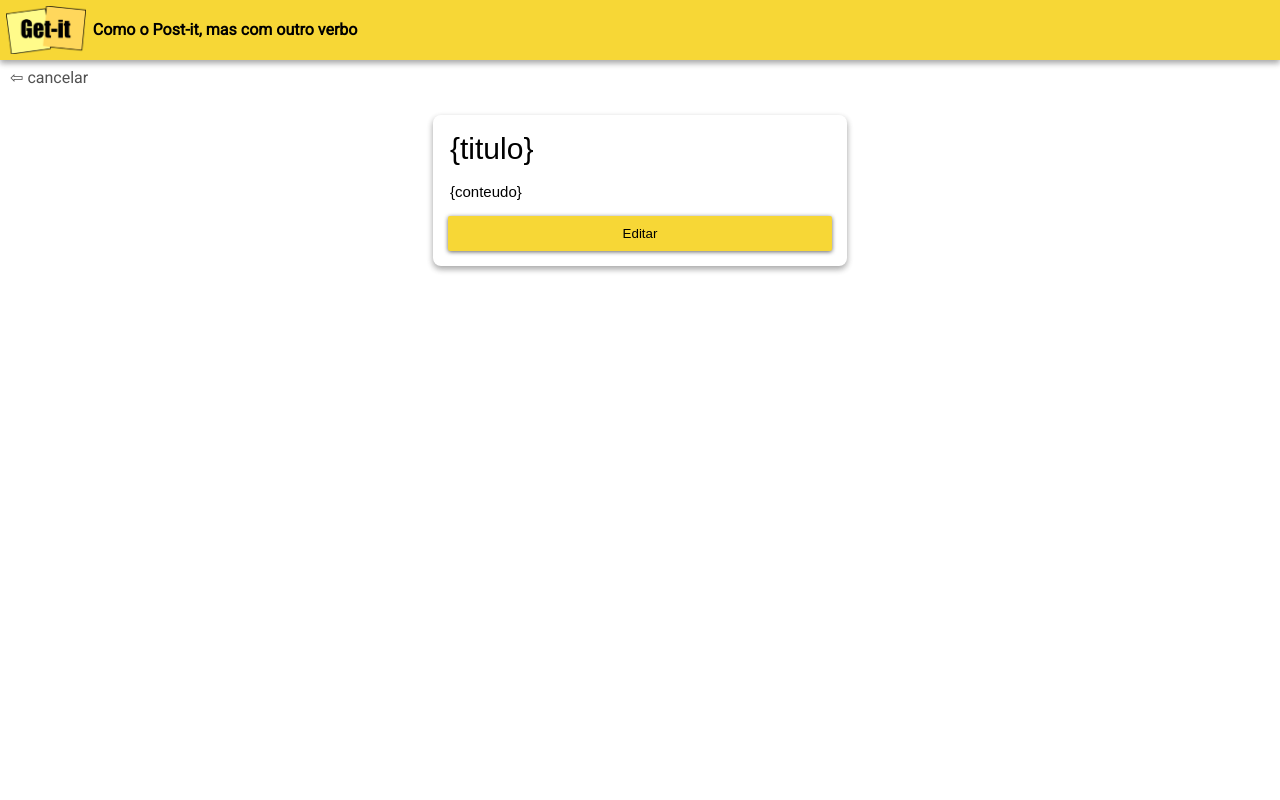
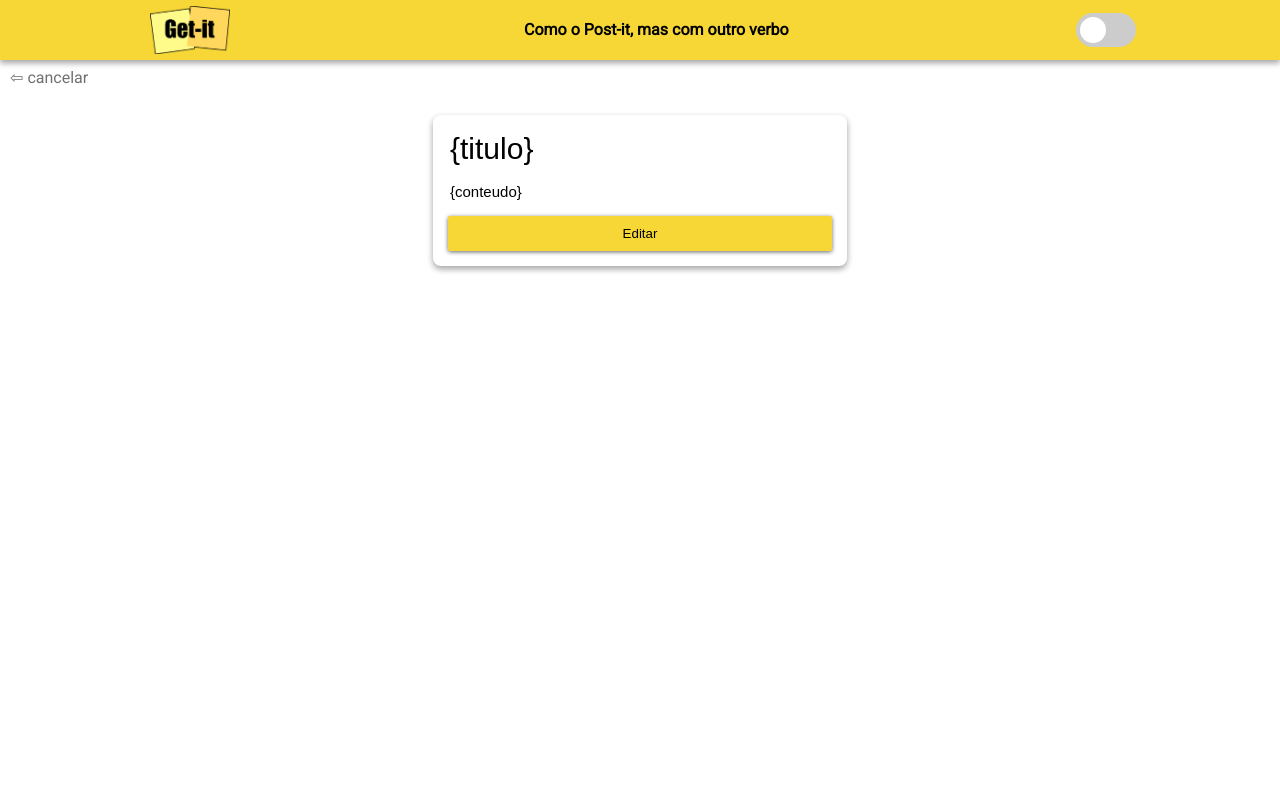
Before and after one commit to brnoschsaloli/projeto1A, a Python web app: template templates/edit.html in a window 1280 px wide. Run offline with Jinja, Linux system fonts and the light colour scheme; the template is opened without the code that fills it, so the values that code supplies are empty; some libraries are stand-ins or nearby versions.

Commit message:
darkmode

```diff
--- a/templates/edit.html
+++ b/templates/edit.html
@@ -19,15 +19,20 @@
   </head>
 
   <body>
-    <div class="appbar">
+    <div id="appbar" class="appbar">
       <img src="../img/logo-getit.png" class="logo" />
       <span class="subtitle">Como o Post-it, mas com outro verbo</span>
+      <label class="switch">
+        <input id="dark-button" type="checkbox" >
+        <span class="slider round"></span>
+      </label>
     </div>
     <main class="container">
       <!-- method="post" foi removido apenas para o exemplo funcionar sem o servidor -->
-      <a style="display: flex; justify-content: flex-start; padding: 10px; color: #515151; text-decoration: none;" href="../">&#8678; cancelar</a>
+      <a style="display: flex; justify-content: flex-start; padding: 10px; color: #717171; text-decoration: none;" href="../">&#8678; cancelar</a>
       <form class="form-card" method="post">
         <input
+          id="titulo"
           class="form-card-title"
           type="text"
           name="titulo"
@@ -35,12 +40,13 @@
           value="{titulo}"
         />
         <input
+          id="descricao"
           value = "{conteudo}"
           class="autoresize"
           name="detalhes"
           placeholder="Digite o conteudo..."
         ></input>
-        <button class="btn" type="submit">Editar</button>
+        <button id="form-button" class="btn" type="submit">Editar</button>
       </form>
     </main>
 
--- a/templates/getit.css
+++ b/templates/getit.css
@@ -1,6 +1,18 @@
 html,
 body {
   font-family: "Roboto", sans-serif;
+  background-color: #fff;
+  height: 100%;
+}
+
+.dark-mode {
+  background-color: #2b2b2b;
+}
+
+.dark-mode-form {
+  background-color: #2b2b2b;
+  color: rgba(236, 240, 241, 0.3);
+
 }
 
 .btn {
@@ -16,6 +28,23 @@
   box-shadow: 0 1px 4px rgba(0, 0, 0, 0.6);
 
   background-color: #f7d736;
+
+  transition: background-color 0.3s;
+}
+
+.btn-dark {
+  position: relative;
+  display: block;
+  padding: 10px 15px;
+
+  overflow: hidden;
+
+  border-width: 0;
+  outline: none;
+  border-radius: 2px;
+  box-shadow: 0 1px 4px rgba(0, 0, 0, 0.6);
+
+  background-color: #275ac6;
 
   transition: background-color 0.3s;
 }
@@ -89,14 +118,25 @@
 }
 
 .appbar {
+  width: 100%;
   background-color: #f7d736;
   display: flex;
-  justify-content: flex-start;
+  justify-content: space-around;
+  align-items: center;
+  box-shadow: 0 3px 6px rgba(0,0,0,0.16), 0 3px 6px rgba(0,0,0,0.23);
+}
+
+.appbar-dark {
+  width: 100%;
+  background-color: #275ac6;
+  display: flex;
+  justify-content: space-around;
   align-items: center;
   box-shadow: 0 3px 6px rgba(0,0,0,0.16), 0 3px 6px rgba(0,0,0,0.23);
 }
 
 .form-card {
+  color: #fff;
   margin: auto;
   margin-top: 1.5%;
   margin-bottom: 10px;
@@ -159,18 +199,22 @@
 .card-color-1 {
   background-color: #ead3a7;
 }
+
 .card-color-2 {
   background-color: #abe9c1;
 }
+
 .card-color-3 {
   background-color: #fae890;
 }
+
 .card-color-4 {
   background-color: #ef89ba;
 }
 .card-color-5 {
   background-color: #9de0f5;
 }
+
 
 .card-rotation-1 {
   transform: rotate(-3.5deg)
@@ -221,3 +265,66 @@
   flex-direction: row;
   justify-content: space-between;
 }
+
+/* The switch - the box around the slider */
+.switch {
+  position: relative;
+  display: inline-block;
+  width: 60px;
+  height: 34px;
+}
+
+/* Hide default HTML checkbox */
+.switch input {
+  opacity: 0;
+  width: 0;
+  height: 0;
+}
+
+/* The slider */
+.slider {
+  position: absolute;
+  cursor: pointer;
+  top: 0;
+  left: 0;
+  right: 0;
+  bottom: 0;
+  background-color: #ccc;
+  -webkit-transition: .4s;
+  transition: .4s;
+}
+
+.slider:before {
+  position: absolute;
+  content: "";
+  height: 26px;
+  width: 26px;
+  left: 4px;
+  bottom: 4px;
+  background-color: white;
+  -webkit-transition: .4s;
+  transition: .4s;
+}
+
+input:checked + .slider {
+  background-color: #2196F3;
+}
+
+input:focus + .slider {
+  box-shadow: 0 0 1px #2196F3;
+}
+
+input:checked + .slider:before {
+  -webkit-transform: translateX(26px);
+  -ms-transform: translateX(26px);
+  transform: translateX(26px);
+}
+
+/* Rounded sliders */
+.slider.round {
+  border-radius: 34px;
+}
+
+.slider.round:before {
+  border-radius: 50%;
+}
```
Also changed, not shown: templates/getit.js (+38 -0 lines), templates/index.html (+11 -2 lines), banco.db.
